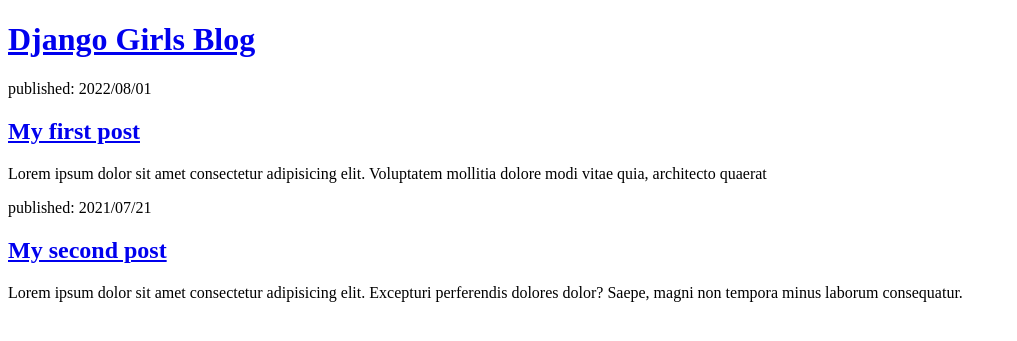
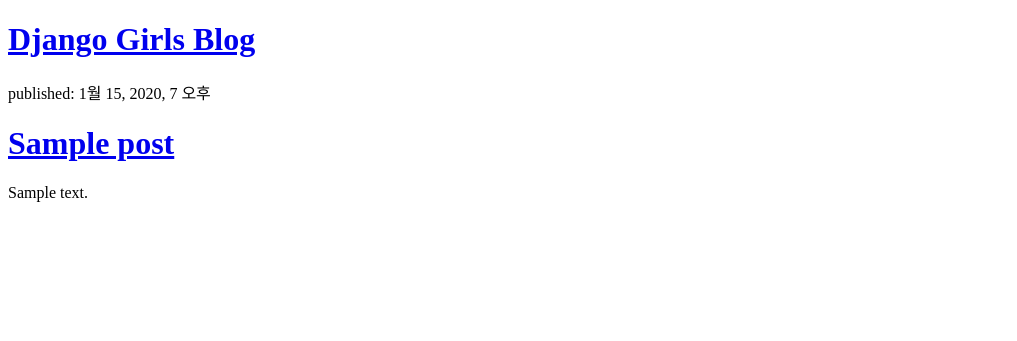
Before and after one commit to jaeyunim/nslashone, a Django app: page / in a window 1280 px wide. Shown: the top 341 px of the page, without its empty margins (0-1017 px from the left). Run offline with Django 3.2, Linux system fonts and the light colour scheme; tables that the repository leaves empty hold one stand-in row (values such as "Sample post").

Commit message:
Modified templates to disaplay posts from database.

```diff
--- a/blog/templates/blog/post_list.html
+++ b/blog/templates/blog/post_list.html
@@ -14,22 +14,13 @@
             <a href="#">Django Girls Blog</a>
         </h1>
     </div>
+    {% for post in posts %}
     <div>
-        <p>published: 2022/08/01</p>
-        <h2>
-            <a href="#">My first post</a>
-        </h2>
-        <p>Lorem ipsum dolor sit amet consectetur adipisicing elit. Voluptatem mollitia dolore modi vitae quia,
-            architecto quaerat</p>
+        <p>published: {{post.published_date}}</p>
+        <h1><a href="#">{{post.title}}</a></h1>
+        <p>{{post.text|linebreaksbr}}</p>
     </div>
-    <div>
-        <p>published: 2021/07/21</p>
-        <h2>
-            <a href="#">My second post</a>
-        </h2>
-        <p>Lorem ipsum dolor sit amet consectetur adipisicing elit. Excepturi perferendis dolores dolor? Saepe, magni
-            non tempora minus laborum consequatur.</p>
-    </div>
+    {% endfor %}
 </body>
 
 </html>
--- a/blog/views.py
+++ b/blog/views.py
@@ -1,7 +1,10 @@
 from django.shortcuts import render
+from django.utils import timezone
+from .models import Post
 
 # Create your views here.
 
 
 def post_list(request):
-    return render(request, "blog/post_list.html", {})
+    posts = Post.objects.all
+    return render(request, "blog/post_list.html", {"posts": posts})
```
